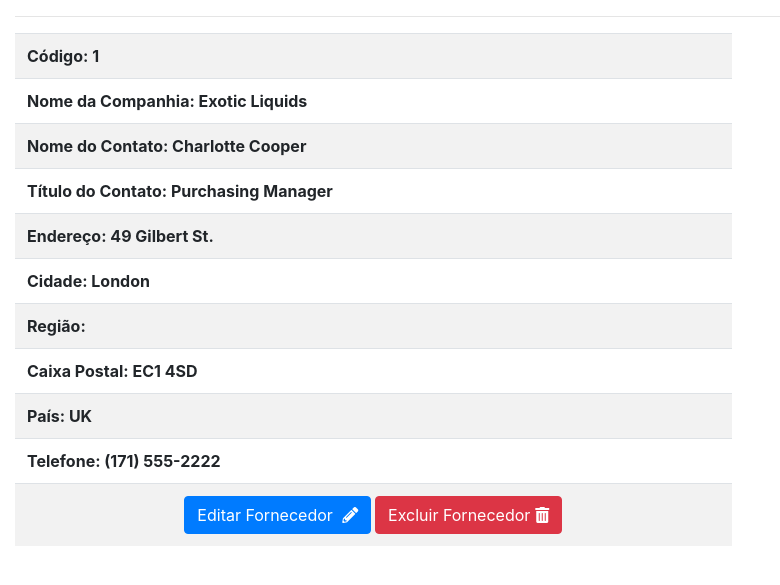
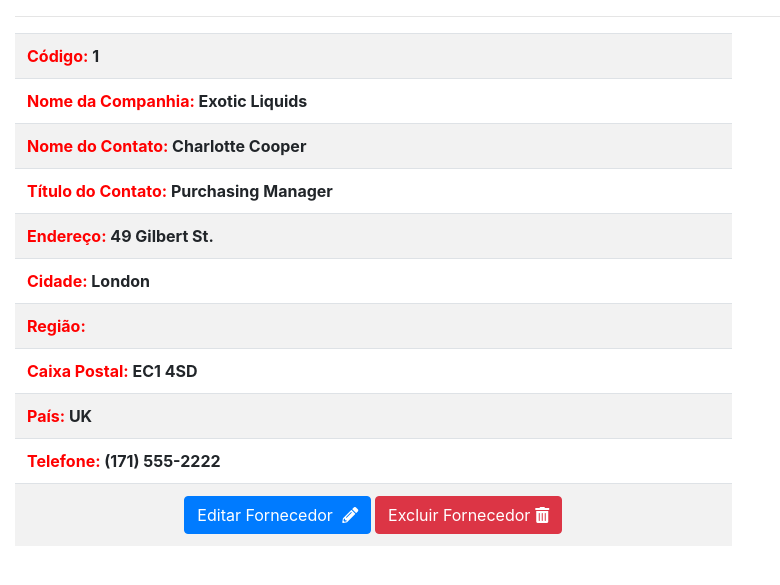
Before and after one commit to islanrodrigues/academic-study-php, a PHP site: page /view/detalhesFornecedorView.php?id=1 in a window 1280 px wide. Shown: the part 56-641 px from the top of the page, without its empty margins (0-780 px from the left). Run offline with PHP 8.4, Linux system fonts and the light colour scheme; data comes from the database, SQL or seed files in the repository; lists and menus that the app fills with data are empty.

Commit message:
Ajustes nas telas de Detalhes - aplicando destaque na descrição dos campos a serem exibidos

```diff
--- a/view/detalhesCategoriaView.php
+++ b/view/detalhesCategoriaView.php
@@ -100,14 +100,14 @@
                     <table class="table table-striped">
                         <tbody>
                             <tr>
-                                <th>Código: <?= $categoria->getCategoryID() ?></th>
+                                <th><span style="color: red">Código:</span> <?= $categoria->getCategoryID() ?></th>
                             </tr>
 
                             <tr>
-                                <th>Nome da Categoria: <?= $categoria->getCategoryName() ?></th>
+                                <th><span style="color: red">Nome da Categoria:</span> <?= $categoria->getCategoryName() ?></th>
                             </tr>
                              <tr>
-                                 <th>Descrição: <?= $categoria->getDescription() ?></th>
+                                 <th><span style="color: red">Descrição:</span> <?= $categoria->getDescription() ?></th>
                             </tr>
                             <tr>
                                 <th><center>
--- a/view/detalhesFornecedorView.php
+++ b/view/detalhesFornecedorView.php
@@ -100,38 +100,38 @@
                     <table class="table table-striped">
                         <tbody>
                             <tr>
-                                <th>Código: <?= $fornecedor->getSupplierID() ?></th>
+                                <th><span style="color: red">Código:</span> <?= $fornecedor->getSupplierID() ?></th>
                             </tr>
 
                             <tr>
-                                <th>Nome da Companhia: <?= $fornecedor->getCompanyName() ?></th>
+                                <th><span style="color: red">Nome da Companhia:</span> <?= $fornecedor->getCompanyName() ?></th>
                             </tr>
 
                            <tr>
-                               <th>Nome do Contato: <?= $fornecedor->getContactName() ?></th>
+                               <th><span style="color: red">Nome do Contato:</span> <?= $fornecedor->getContactName() ?></th>
                             </tr>
 
                             <tr>
-                                <th>Título do Contato: <?= $fornecedor->getContactTitle() ?></th>
+                                <th><span style="color: red">Título do Contato:</span> <?= $fornecedor->getContactTitle() ?></th>
                             </tr>
 
                             <tr>
-                                <th>Endereço: <?= $fornecedor->getAddress() ?></th>
+                                <th><span style="color: red">Endereço:</span> <?= $fornecedor->getAddress() ?></th>
                             </tr>
                             <tr>
-                                <th>Cidade: <?= $fornecedor->getCity() ?></th>
+                                <th><span style="color: red">Cidade:</span> <?= $fornecedor->getCity() ?></th>
                             </tr>
                             <tr>
-                                <th>Região: <?= $fornecedor->getRegion() ?></th>
+                                <th><span style="color: red">Região:</span> <?= $fornecedor->getRegion() ?></th>
                             </tr>
                             <tr>
-                                <th>Caixa Postal: <?= $fornecedor->getPostalCode() ?></th>
+                                <th><span style="color: red">Caixa Postal:</span> <?= $fornecedor->getPostalCode() ?></th>
                             </tr>
                             <tr>
-                                <th>País: <?= $fornecedor->getCountry() ?></th>
+                                <th><span style="color: red">País:</span> <?= $fornecedor->getCountry() ?></th>
                             </tr>
                             <tr>
-                                <th>Telefone: <?= $fornecedor->getPhone() ?></th>
+                                <th><span style="color: red">Telefone:</span> <?= $fornecedor->getPhone() ?></th>
                             </tr>
                             <tr>
                                 <th><center>
```
Also changed, not shown: view/detalhesFuncionarioView.php (+8 -8 lines), view/detalhesProdutoView.php (+6 -6 lines).
